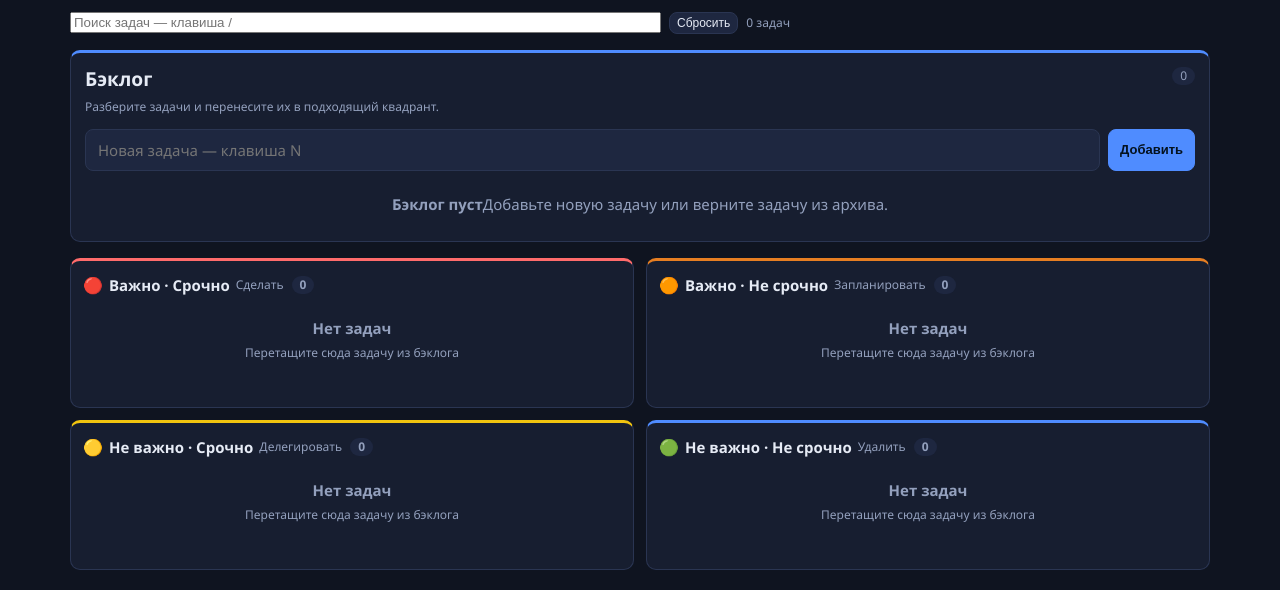
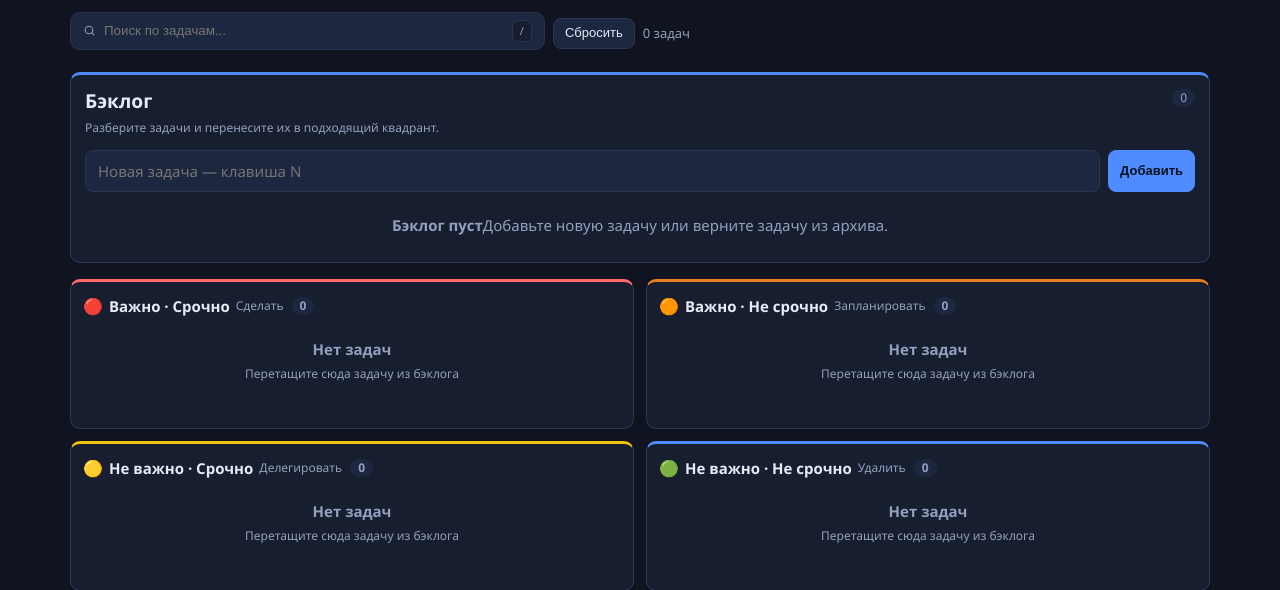
Before and after one commit to shoonia69/teambook, a Flask app: page /todo in a window 1280 px wide. Shown: the part 134-724 px from the top of the page. Run offline with Flask 3, Linux system fonts and the light colour scheme; the visitor is signed in with stand-in values (Sample User, id 1); data that the repository does not hold is empty.

Commit message:
fix: align todo search with design system

```diff
--- a/static/style.css
+++ b/static/style.css
@@ -220,6 +220,23 @@ a.stat-card.warn .stat-num { color: var(--danger); }
 }
 .filter-bar > .grow { flex: 1 1 180px; min-width: 120px; }
 .filter-bar-result { color: var(--muted); font-size: 13px; white-space: nowrap; }
+.search-input-wrap {
+  display: flex; align-items: center; gap: var(--space-2); min-height: 38px;
+  padding: 0 var(--space-3); color: var(--muted); background: var(--panel2);
+  border: 1px solid var(--border); border-radius: var(--radius-md);
+  transition: border-color .16s ease, box-shadow .16s ease;
+}
+.search-input-wrap:focus-within { border-color: var(--accent); box-shadow: var(--focus-ring); }
+.search-input-wrap input {
+  flex: 1; min-width: 0; padding: 0; border: 0; border-radius: 0;
+  background: transparent; color: var(--text); box-shadow: none;
+}
+.search-input-wrap input:focus { outline: 0; box-shadow: none; }
+.search-input-wrap kbd {
+  min-width: 20px; padding: 1px 6px; border: 1px solid var(--border);
+  border-radius: var(--radius-sm); color: var(--muted); background: var(--panel);
+  font: inherit; font-size: 11px; line-height: 18px; text-align: center;
+}
 .filter-toggle { display: inline-flex; align-items: center; gap: var(--space-1); white-space: nowrap; }
 
 .action-menu { position: relative; }
@@ -760,17 +777,12 @@ details.accordion > summary .mktoggle { color: var(--muted); font-size: 15px; }
 .todo-due.over { color: var(--danger); background: rgba(255,107,107,.12); font-weight: 600; }
 .todo-tag { font-size: 11px; color: var(--accent2); background: rgba(56,217,169,.12); padding: 1px 6px; border-radius: 6px; white-space: nowrap; }
 .todo-over { border-color: var(--danger) !important; }
-.todo-filterbar { display: flex; gap: 8px; align-items: center; margin: 2px 0 12px; max-width: 520px; }
-.todo-filterbar input { flex: 1; min-width: 120px; }
-.todo-filterbar select { max-width: 160px; }
-.todo-filterbar .btn { flex-shrink: 0; }
 .todo-actions { display: flex; gap: 4px; flex-shrink: 0; flex-wrap: wrap; }
 .todo-page-header { margin-bottom: var(--space-3); }
 .todo-page-header .helper-text { margin: 4px 0 0; }
-.todo-filter-bar { max-width: 720px; margin-bottom: var(--space-4); }
-.todo-filter-bar input { flex: 1 1 240px; min-width: 140px; }
+.todo-filter-bar { max-width: 620px; margin-bottom: var(--space-4); }
+.todo-filter-bar .search-input-wrap { flex: 1 1 280px; min-width: 180px; }
 .todo-filter-bar select { max-width: 170px; }
-.filter-result { color: var(--muted); font-size: 12px; white-space: nowrap; }
 .todo-layout { flex-direction: column; }
 .todo-backlog { flex: 1 1 auto; width: 100%; border-top: 3px solid var(--accent); }
 .todo-section-head { display: flex; align-items: flex-start; gap: var(--space-3); margin-bottom: var(--space-3); }
--- a/templates/todo.html
+++ b/templates/todo.html
@@ -12,15 +12,20 @@
 </header>
 
 <div class="filter-bar todo-filter-bar">
-  <input type="search" id="todoSearch" placeholder="Поиск задач — клавиша /" aria-label="Поиск задач" oninput="todoApplyFilter()">
+  <label class="grow search-input-wrap" for="todoSearch">
+    {{ icon('search') }}
+    <span class="visually-hidden">Поиск задач</span>
+    <input type="search" id="todoSearch" placeholder="Поиск по задачам..." oninput="todoApplyFilter()">
+    <kbd aria-hidden="true">/</kbd>
+  </label>
   {% if all_tags %}
   <select id="todoTagFilter" aria-label="Фильтр по тегу" onchange="todoApplyFilter()">
     <option value="">Все теги</option>
     {% for tg in all_tags %}<option value="{{ tg }}">{{ tg }}</option>{% endfor %}
   </select>
   {% endif %}
-  <button class="btn btn-xs" type="button" title="Сбросить фильтры" onclick="todoResetFilter()">Сбросить</button>
-  <span class="filter-result" id="todoFilterResult" role="status"></span>
+  <button class="btn small" type="button" title="Сбросить фильтры" onclick="todoResetFilter()">Сбросить</button>
+  <span class="filter-bar-result" id="todoFilterResult" role="status" aria-live="polite"></span>
 </div>
 
 <div class="todo-wrap todo-layout">
```
Also changed, not shown: tests/test_icon_system.py (+11 -0 lines), tests/test_todo_redesign.py (+2 -1 lines).
